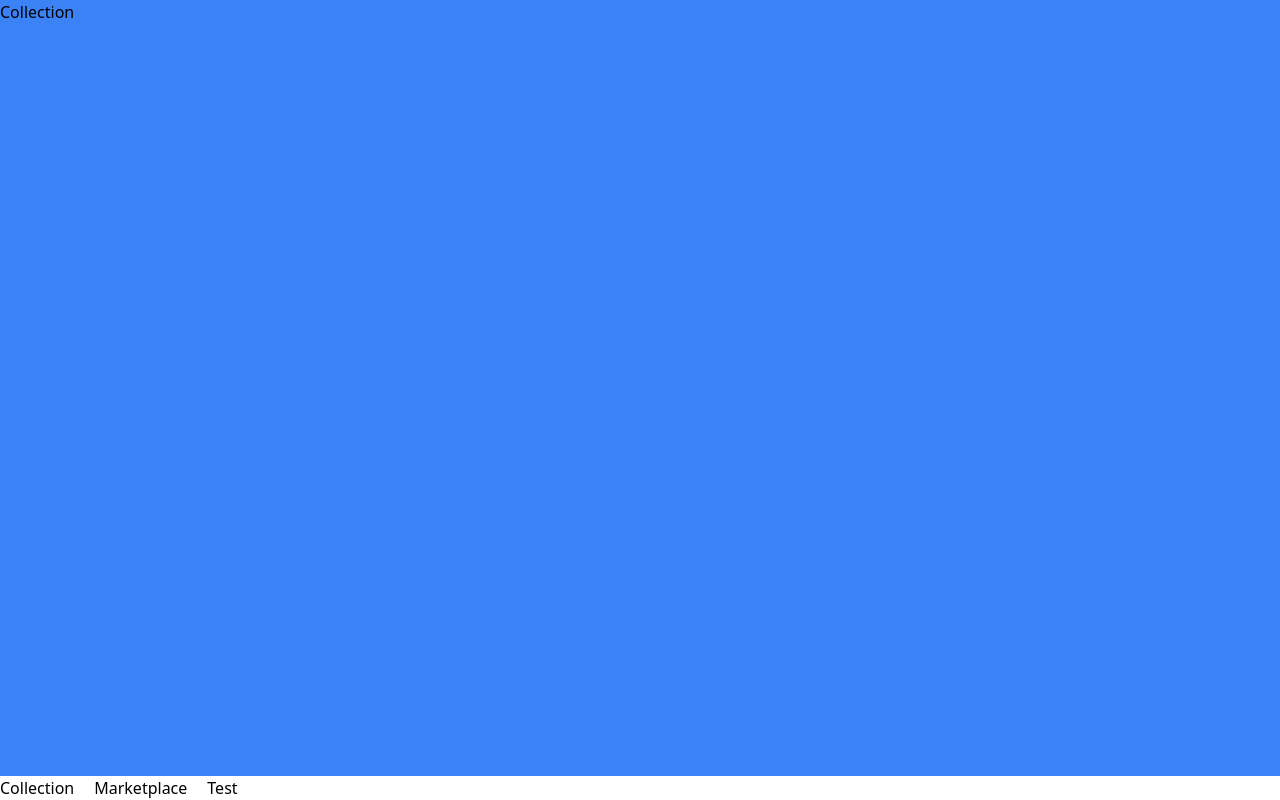
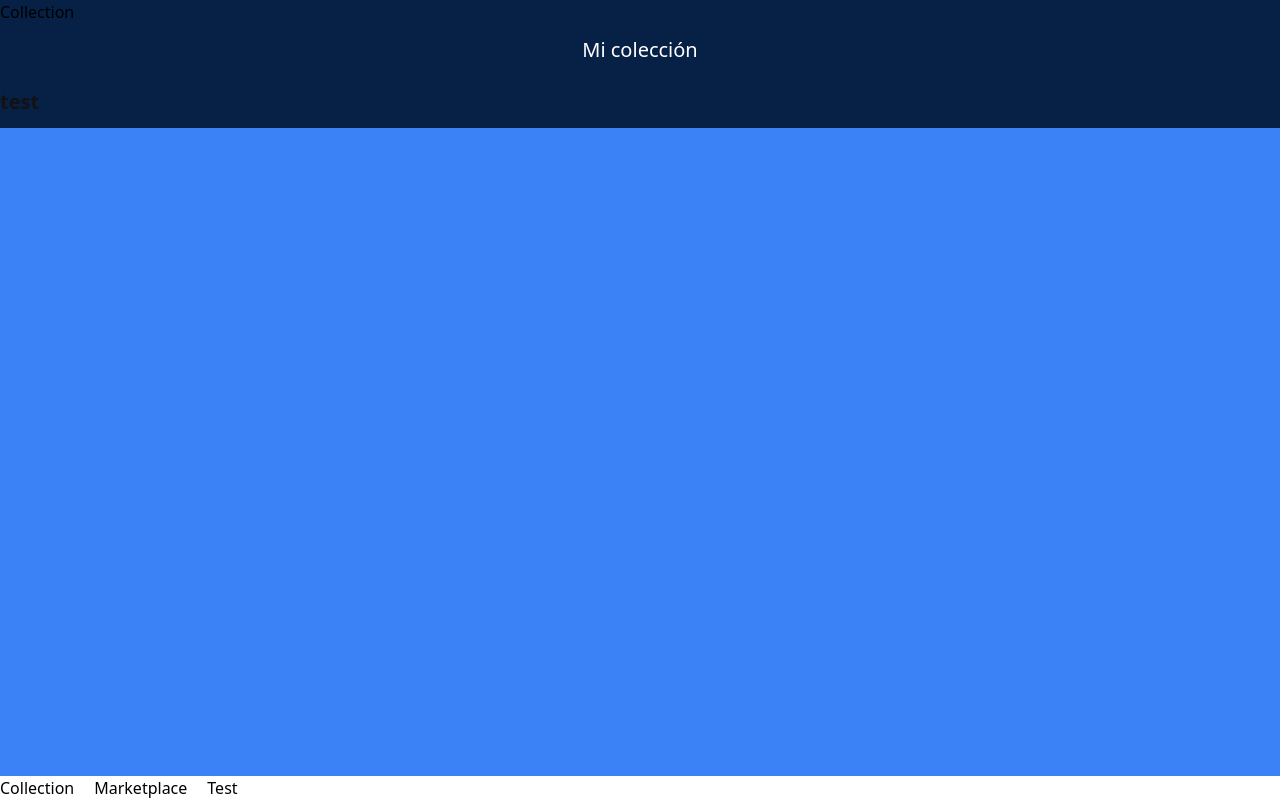
Before and after one commit to abdielreyes/hackathon2022, a React (Create React App) app in the folder app/: page / in a window 1280 px wide. Built offline with nearby package versions, Linux system fonts and the light colour scheme.

Commit message:
Add Title and Subtitle components

```diff
--- /dev/null
+++ b/app/src/components/Subtitle.tsx
@@ -0,0 +1,13 @@
+import React from 'react'
+
+interface SubtitleProps {
+  label: string
+}
+
+export default function Subtitle({label}:SubtitleProps) {
+  return (
+    <div className='text-gray-2 text-xl font-bold py-3'>
+      {label}
+    </div>
+  )
+}
--- a/app/src/components/Title.tsx
+++ b/app/src/components/Title.tsx
@@ -6,7 +6,7 @@ interface TitleProps {
 
 export default function Title({label}:TitleProps) {
   return (
-    <div>
+    <div className='text-white-2 text-xl text-center py-3'>
       {label}
     </div>
   )
--- a/app/src/pages/Collection.tsx
+++ b/app/src/pages/Collection.tsx
@@ -1,9 +1,13 @@
 import React from 'react'
+import Subtitle from '../components/Subtitle'
+import Title from '../components/Title'
 
 export default function Collection() {
 	return (
-		<div>
+		<div className='bg-bbva-blue-1'>
 			Collection
+			<Title label='Mi colección' />
+			<Subtitle label='test' />
 		</div>
 	)
 }
```
